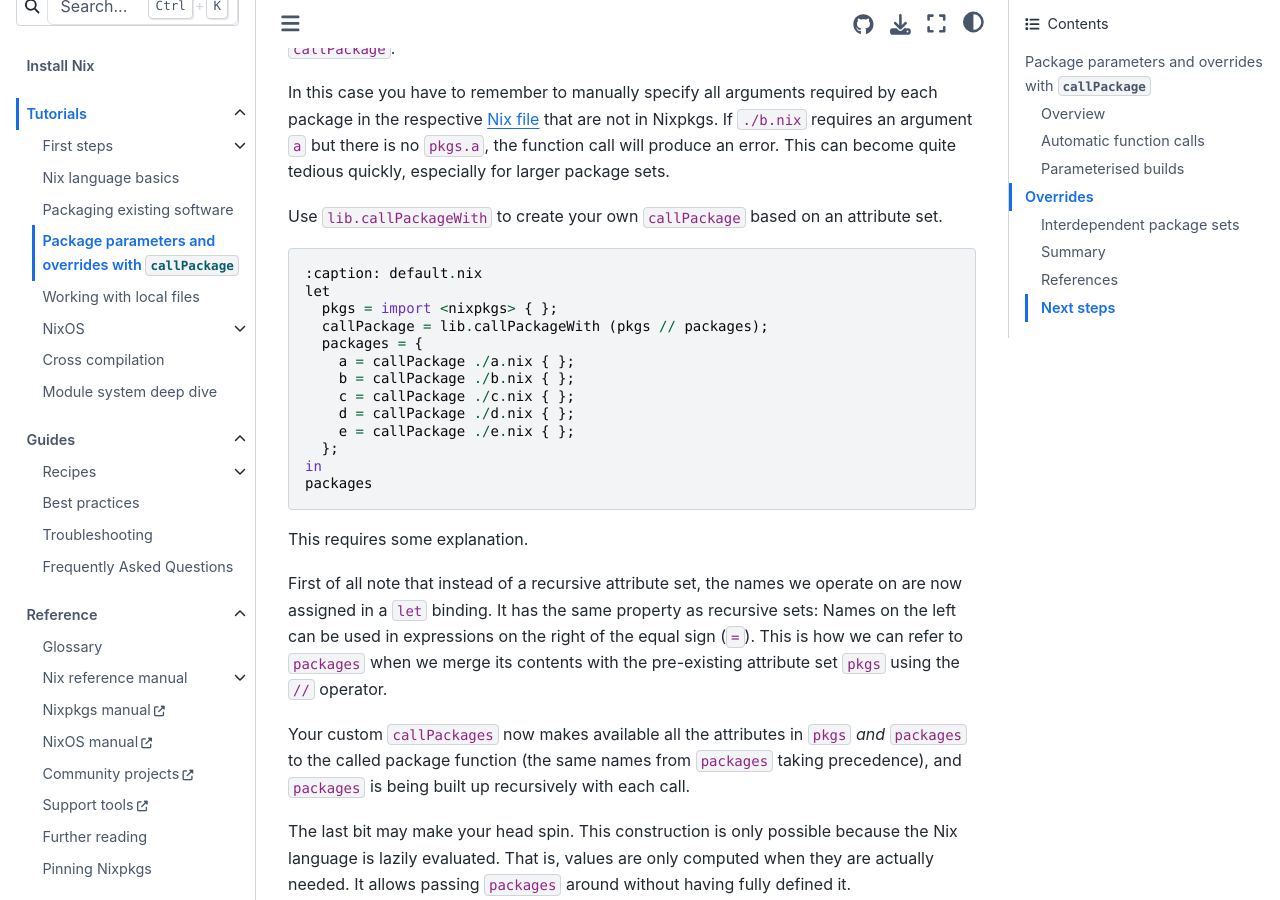
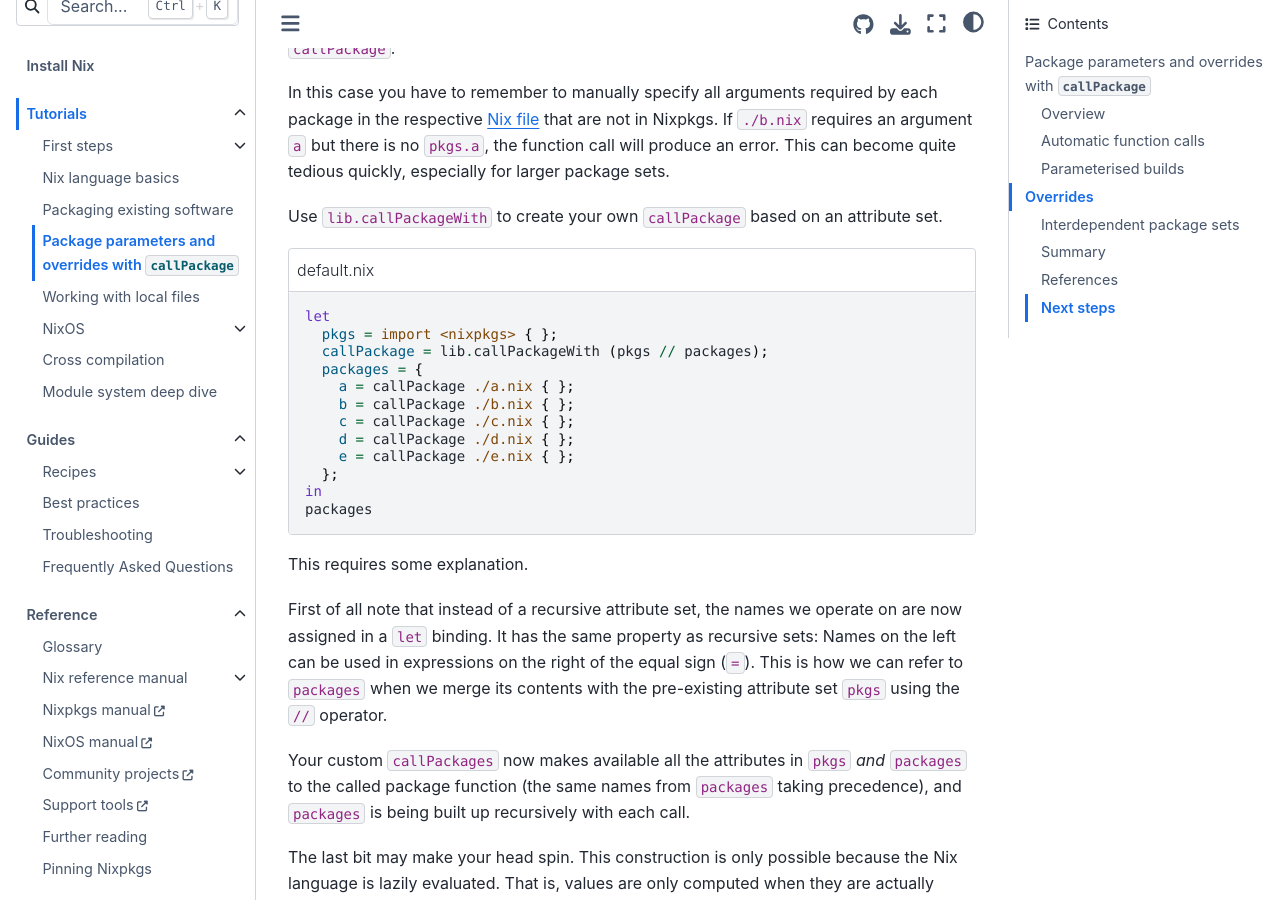
Before and after one commit to NixOS/nix.dev, a Sphinx documentation site: the page built from source/tutorials/callpackage.md, in a window 1280 px wide and 900 px high, scrolled down 5313 px. Built offline with Sphinx 7.4.7 and the Sphinx Book theme 1.1.4, drawn with Linux system fonts in a browser that asks for light colours.

Commit message:
fix code block header in callpackage.md

````diff
--- a/source/tutorials/callpackage.md
+++ b/source/tutorials/callpackage.md
@@ -226,7 +226,7 @@ This can become quite tedious quickly, especially for larger package sets.
 
 Use `lib.callPackageWith` to create your own `callPackage` based on an attribute set.
 
-```
+```{code-block} nix
 :caption: default.nix
 let
   pkgs = import <nixpkgs> { };
````
